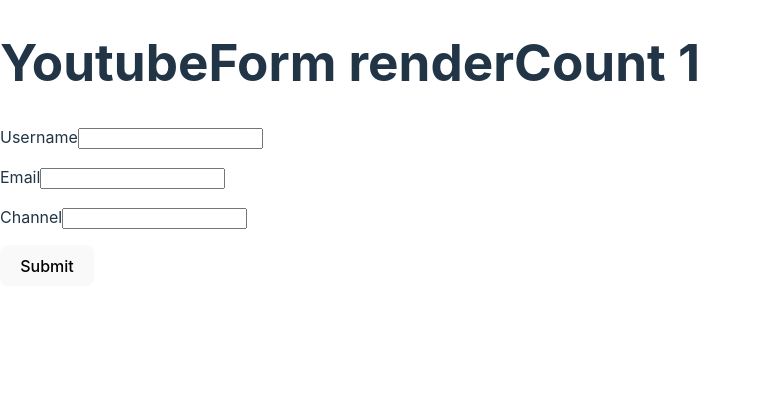
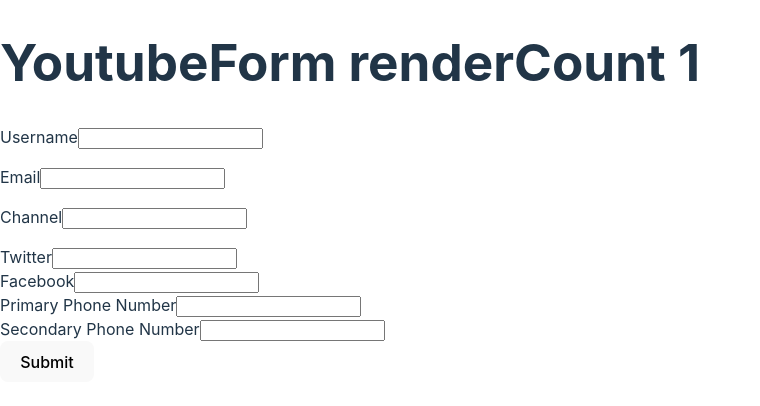
Before and after one commit to MyatSuMon253/rhf-demo, a React (Create React App) app: page / in a window 1280 px wide. Shown: the top 406 px of the page, without its empty margins (0-760 px from the left). Built offline with nearby package versions, Linux system fonts and the light colour scheme; no server answers.

Commit message:
feat: form value of arrays

```diff
--- a/src/components/YoutubeForm.tsx
+++ b/src/components/YoutubeForm.tsx
@@ -7,19 +7,31 @@
   username: string;
   email: string;
   channel: string;
+  social: {
+    twitter: string;
+    facebook: string;
+  };
+  phoneNumbers: string[];
 };
 
 const YoutubeForm = () => {
   const form = useForm<FormValues>({
     defaultValues: async () => {
-      const response = await fetch("https://jsonplaceholder.typicode.com/users/1")
+      const response = await fetch(
+        "https://jsonplaceholder.typicode.com/users/1"
+      );
       const data = await response.json();
       return {
-        username: 'Batman',
+        username: "Batman",
         email: data.email,
-        channel: ''
-      }
-    }
+        channel: "",
+        social: {
+          twitter: "",
+          facebook: "",
+        },
+        phoneNumbers: ["", ""],
+      };
+    },
   });
   const { register, control, handleSubmit, formState } = form;
   const { errors } = formState;
@@ -69,9 +81,12 @@
                   );
                 },
                 notBlackListed: (fieldValue) => {
-                  return !fieldValue.endsWith("baddomain.com") || "This domain is not supported!"
-                }
-              }
+                  return (
+                    !fieldValue.endsWith("baddomain.com") ||
+                    "This domain is not supported!"
+                  );
+                },
+              },
             })}
           />
           <br />
@@ -94,6 +109,36 @@
           <p className="error">{errors.channel?.message}</p>
         </div>
 
+        <div className="form-control">
+          <label htmlFor="twitter">Twitter</label>
+          <input type="text" id="twitter" {...register("social.twitter")} />
+          <br />
+        </div>
+        <div className="form-control">
+          <label htmlFor="facebook">Facebook</label>
+          <input type="text" id="facebook" {...register("social.facebook")} />
+          <br />
+        </div>
+
+        <div className="form-control">
+          <label htmlFor="primary-phone">Primary Phone Number</label>
+          <input
+            type="text"
+            id="primary-phone"
+            {...register("phoneNumbers.0")}
+          />
+          <br />
+        </div>
+        <div className="form-control">
+          <label htmlFor="secondary-phone">Secondary Phone Number</label>
+          <input
+            type="text"
+            id="secondary-phone"
+            {...register("phoneNumbers.1")}
+          />
+          <br />
+        </div>
+
         <button> Submit</button>
       </form>
       <DevTool control={control} />
```
